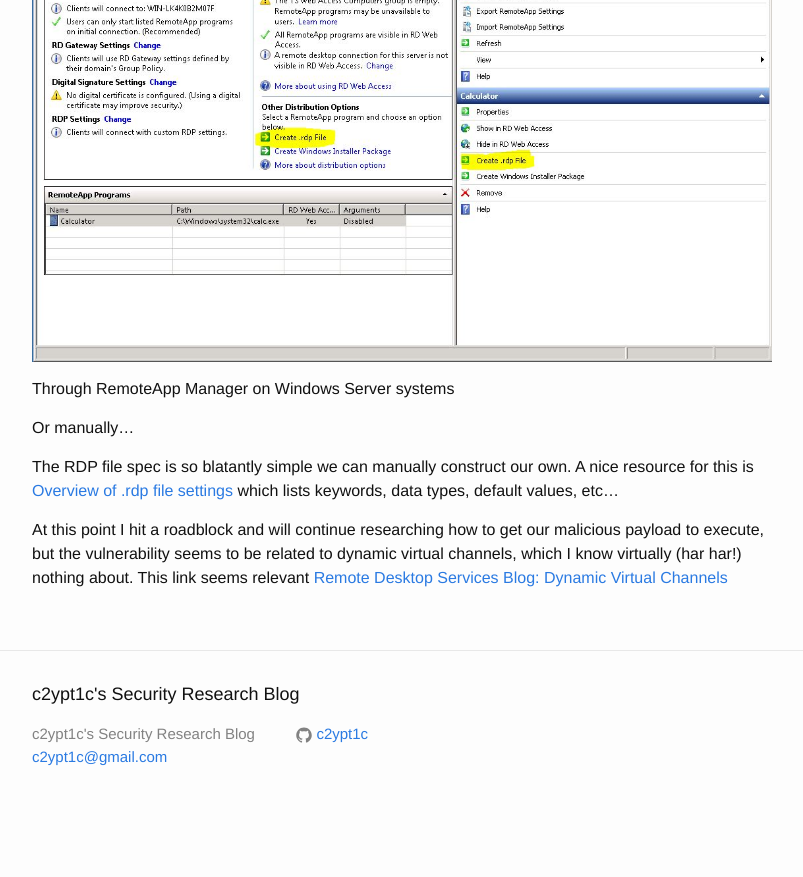
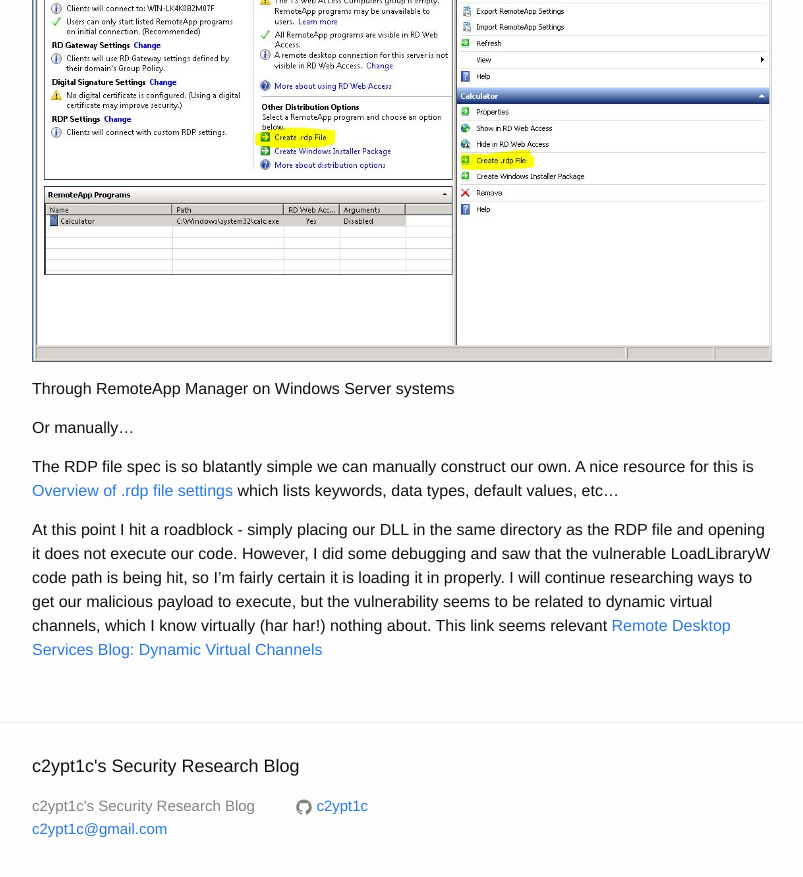
Before and after one commit to c2ypt1c/c2ypt1c.github.io, a Jekyll site: the page built from _posts/2015-08-18-rdphijack.markdown, in a window 1280 px wide and 900 px high, scrolled down 4141 px. Shown: the top 877 px of the window, without its empty margins (238-1041 px from the left). Built offline with Jekyll 4.4.1, drawn with Linux system fonts in a browser that asks for light colours; before the commit the page ends 4969 px from its top, so only the background shows below that.

Commit message:
added explanation

```diff
--- a/_posts/2015-08-18-rdphijack.markdown
+++ b/_posts/2015-08-18-rdphijack.markdown
@@ -93,4 +93,4 @@ Or manually…
 
 The RDP file spec is so blatantly simple we can manually construct our own. A nice resource for this is [Overview of .rdp file settings](http://www.donkz.nl/files/rdpsettings.html) which lists keywords, data types, default values, etc…
 
-At this point I hit a roadblock and will continue researching how to get our malicious payload to execute, but the vulnerability seems to be related to dynamic virtual channels, which I know virtually (har har!)  nothing about. This link seems relevant [Remote Desktop Services Blog: Dynamic Virtual Channels](http://blogs.msdn.com/b/rds/archive/2007/09/20/dynamic-virtual-channels.aspx)
+At this point I hit a roadblock - simply placing our DLL in the same directory as the RDP file and opening it does not execute our code. However, I did some debugging and saw that the vulnerable LoadLibraryW code path is being hit, so I'm fairly certain it is loading it in properly. I will continue researching ways to get our malicious payload to execute, but the vulnerability seems to be related to dynamic virtual channels, which I know virtually (har har!)  nothing about. This link seems relevant [Remote Desktop Services Blog: Dynamic Virtual Channels](http://blogs.msdn.com/b/rds/archive/2007/09/20/dynamic-virtual-channels.aspx)
```
